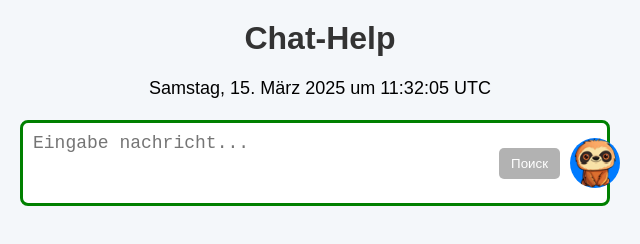
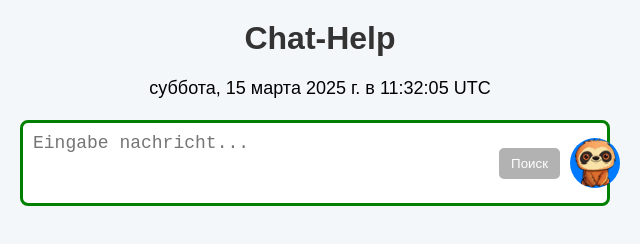
Before and after one commit to AndriiCoder1/chathelp, a website: page index.html in a window 1280 px wide. Shown: the top 244 px of the page, 320-960 px from the left. Drawn offline with nearby package versions, Linux system fonts and the light colour scheme; no server answers.

Commit message:
Описание изменений

```diff
--- a/index.html
+++ b/index.html
@@ -500,10 +500,11 @@
         hour: '2-digit',
         minute: '2-digit',
         second: '2-digit',
-        timeZoneName: 'short'
+        timeZoneName: 'short',
+        timeZone: Intl.DateTimeFormat().resolvedOptions().timeZone  // добавлено для явного указания часового пояса
       };
 
-      datetimeElement.textContent = now.toLocaleString('de-DE', options);
+      datetimeElement.textContent = now.toLocaleString('ru-RU', options);
     }
 
     // Инициализация при загрузке
--- a/index.js
+++ b/index.js
@@ -200,8 +200,10 @@ async function handleTextQuery(message, socket) {
       userSessions.set(socket.id, session);
     }
 
-    // Новая логика для запросов о дате и времени
-    if (/^(.*(время|день|число|год).*)$/i.test(message)) {
+    // Обновлённая логика определения запросов о дате и времени:
+    // Если сообщение содержит ключевые слова для времени, но не содержит указаний на поиск,
+    // то обрабатываем как запрос о времени
+    if (/(время|сейчас|день|число)\b/i.test(message) && !/(айфон|интернете|посмотри)/i.test(message)) {
       const now = new Date();
       const options = {
         weekday: 'long',
```
